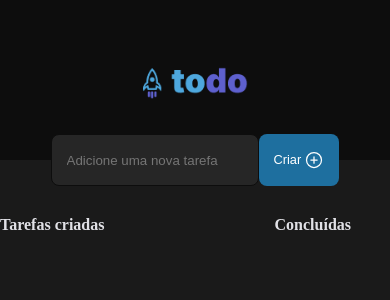
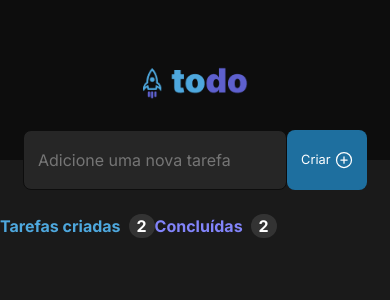
Before and after one commit to jnorberto23/igniteTodo, a React (Vite) app: page / in a window 390 px wide. Shown: the top 300 px of the page. Built offline with nearby package versions, Linux system fonts and the light colour scheme.

Commit message:
🚧work on task component

```diff
--- a/index.html
+++ b/index.html
@@ -1,9 +1,16 @@
 <!DOCTYPE html>
 <html lang="en">
   <head>
+    <link rel="preconnect" href="https://fonts.googleapis.com" />
+    <link rel="preconnect" href="https://fonts.gstatic.com" crossorigin />
     <meta charset="UTF-8" />
     <link rel="icon" type="image/svg+xml" href="/vite.svg" />
+    <link
+    href="https://fonts.googleapis.com/css2?family=Inter:wght@400;700;900&family=Roboto:wght@400;700&display=swap"
+    rel="stylesheet"
+  />
     <meta name="viewport" content="width=device-width, initial-scale=1.0" />
+
     <title>Ignite toDo</title>
   </head>
   <body>
--- a/src/components/CreateTask.module.css
+++ b/src/components/CreateTask.module.css
@@ -14,7 +14,7 @@
 .wrapper input {
   padding: 0.9rem;
   gap: 8px;
-  width: 30rem;
+  width: 42rem;
   background-color: var(--gray-500);
   border: 1px solid var(--gray-900);
   border-radius: 8px;
@@ -31,8 +31,8 @@
   color: var(--white);
   font-size: 0.8rem;
   width: 5rem;
-  height: 3.2rem;
-  background: var(--blue);
+  height: 3.8rem;
+  background: var(--blue-300);
   border-radius: 8px;
   cursor: pointer;
   line-height: 0;
--- a/src/components/Tasks.module.css
+++ b/src/components/Tasks.module.css
@@ -1,11 +1,80 @@
 .container {
-  width: 100%;
-  padding: auto;
-  margin: auto;
+  gap: 24px;
+  position: absolute;
+  left: calc(50% - 736px / 2);
+  top: 240px;
+  display: flex;
+  flex-direction: row;
+  align-items: center;
+  justify-content: center;
 }
 
 .tasksInfo {
-  width: 90%;
+  width: 100vh;
   display: flex;
   justify-content: space-between;
 }
+
+@media (max-width: 700px) {
+  .container {
+    display: flex;
+    left: 0;
+    top: 0;
+    position: relative;
+    align-items: center;
+  }
+
+  .tasksInfo {
+    width: 768px;
+    display: flex;
+    align-items: center;
+    justify-content: flex-start;
+  }
+}
+
+.tasksInfoCreated {
+  color: var(--blue-100);
+}
+
+.tasksInfoDone {
+  color: var(--purple);
+}
+
+.container span {
+  padding: 2px 8px;
+  margin-left: 8px;
+  gap: 10px;
+  color: var(--white);
+  width: 25px;
+  height: 19px;
+  background: var(--gray-200);
+  border-radius: 999px;
+}
+
+.content {
+  box-sizing: border-box;
+
+  /* Auto layout */
+
+  display: flex;
+  flex-direction: column;
+  justify-content: center;
+  align-items: center;
+  padding: 64px 24px;
+  gap: 16px;
+
+  width: 736px;
+  height: 244px;
+
+  /* Grey 400 */
+
+  border-top: 1px solid #333333;
+  border-radius: 8px;
+
+  /* Inside auto layout */
+
+  flex: none;
+  order: 1;
+  align-self: stretch;
+  flex-grow: 0;
+}
--- a/src/components/Tasks.tsx
+++ b/src/components/Tasks.tsx
@@ -3,9 +3,17 @@ export function Tasks() {
   return (
     <article className={styles.container}>
       <div className={styles.tasksInfo}>
-        <strong className={styles.tasksInfoCreated}>Tarefas criadas</strong>
-        <strong className={styles.tasksInfoDone}>Concluídas</strong>
+        <strong className={styles.tasksInfoCreated}>
+          Tarefas criadas
+          <span>2</span>
+        </strong>
+        <strong className={styles.tasksInfoDone}>
+          Concluídas
+          <span>2</span>
+        </strong>
       </div>
+
+      <div></div>
     </article>
   );
 }
--- a/src/global.css
+++ b/src/global.css
@@ -1,7 +1,10 @@
 :root {
   --white: #ffffff;
-  --blue: #1e6f9f;
+  --purple: #8284fa;
+  --blue-100: #4ea8de;
+  --blue-300: #1e6f9f;
   --gray-100: #e1e1e6;
+  --gray-200: #333333;
   --gray-300: #808080;
   --gray-400: #454545;
   --gray-500: #262626;
@@ -19,3 +22,11 @@ body {
   background-color: var(--gray-700);
   color: var(--gray-100);
 }
+
+input,
+body,
+button {
+  font-family: "Inter", sans-serif;
+  font-weight: 400;
+  font-size: 1rem;
+}
```
